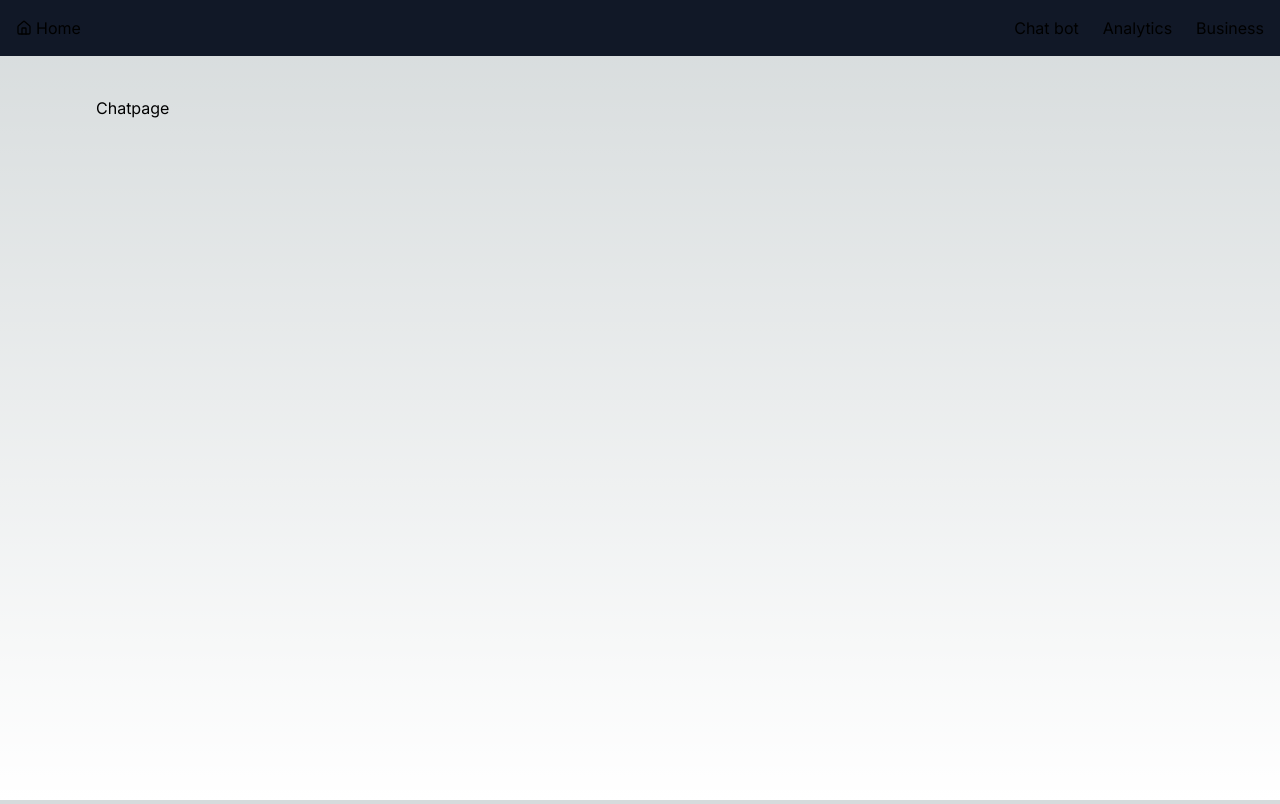
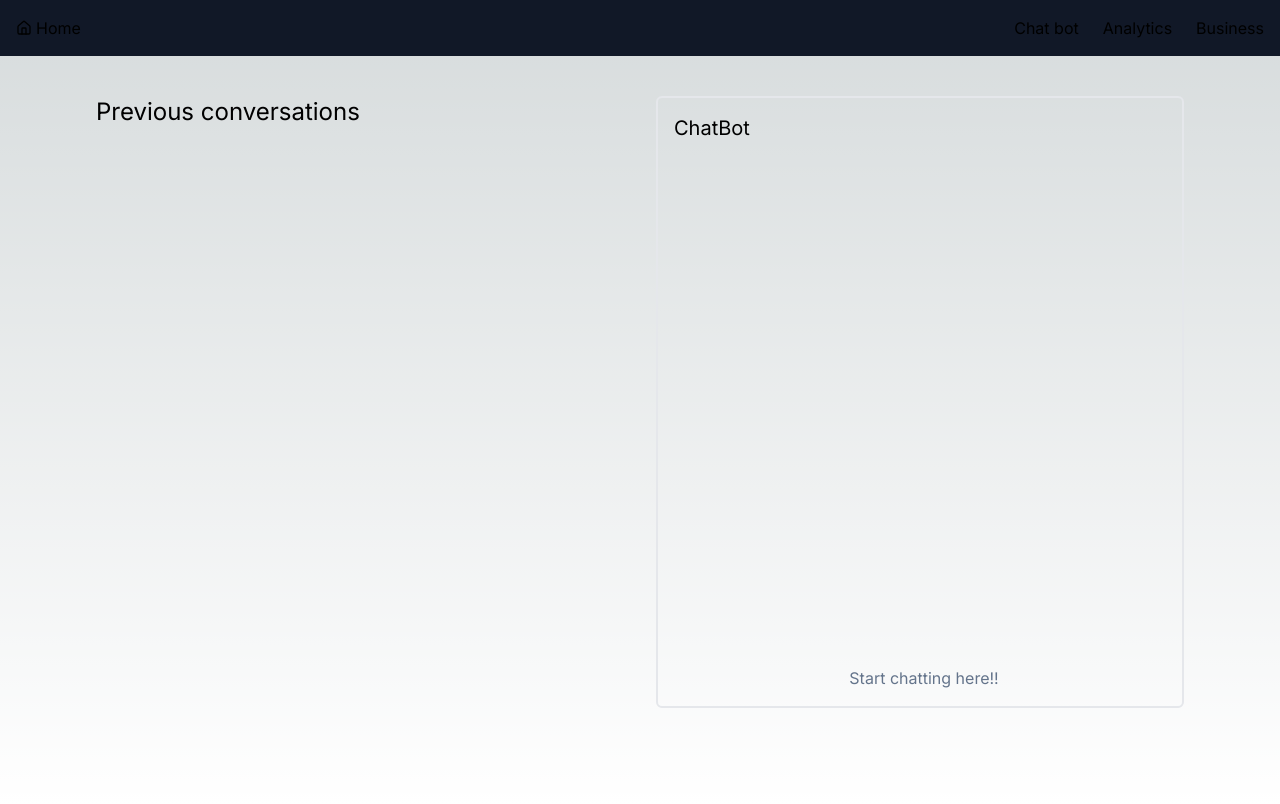
Before and after one commit to bhuvanmdev/PhoneIT, a Next.js app in the folder website/: page /chat in a window 1280 px wide. Built offline with nearby package versions, Linux system fonts and the light colour scheme.

Commit message:
call end

```diff
--- a/website/app/chat/page.tsx
+++ b/website/app/chat/page.tsx
@@ -1,7 +1,30 @@
+'use client'
+import Chat from "@/components/Chat"
+import ResponseChat from "@/components/ResponseChat"
+import { useState } from "react"
+
 const page = () => {
+    const [messageData,setMessageData] = useState<any>([])
   return (
-    <div className="flex min-h-screen flex-col gap-4 p-24">
-        Chatpage</div>
+    <div className="flex min-h-screen justify-between p-24">
+        <div className="flex w-1/2 flex-col">
+        <div className="text-2xl">
+            Previous conversations
+        </div>
+        </div>
+        <div className="flex flex-col w-1/2 relative">
+        <div className="ml-4 h-full border-2 rounded-md">
+          <div className="p-4 text-xl absolute w-full">ChatBot</div>
+          <div className="p-4 pr-0 justify-end flex flex-col mt-12 h-xxlg">
+            <div className="overflow-auto pr-2">
+              {messageData.length>0?messageData.map((e:any, i:number) =>
+                i%2==0 ? <Chat msg={e} /> : <ResponseChat msg={e} />
+              ):<div className="text-center text-slate-500">Start chatting here!!</div>}
+            </div>
+          </div>
+        </div>
+      </div>
+    </div>
   )
 }
 
--- a/website/app/page.tsx
+++ b/website/app/page.tsx
@@ -41,7 +41,9 @@ export default function Home() {
   return (
     <main className="flex min-h-screen justify-between p-24">
       <div className="flex w-1/2 flex-col justify-center">
-        <div className="text-4xl text-center flex flex-col items-center justify-center gap-4">
+        <div className="text-4xl text-center flex flex-col items-center justify-center gap-4"
+          onClick={() => setCallStatus('Call Ended')}
+        >
           {callStatus === "Call Ongoing" ? <div className="p-4 glow-icon rounded-full"><Mic className="" size={64}/></div>:null}
           {callStatus}
         </div>
```
